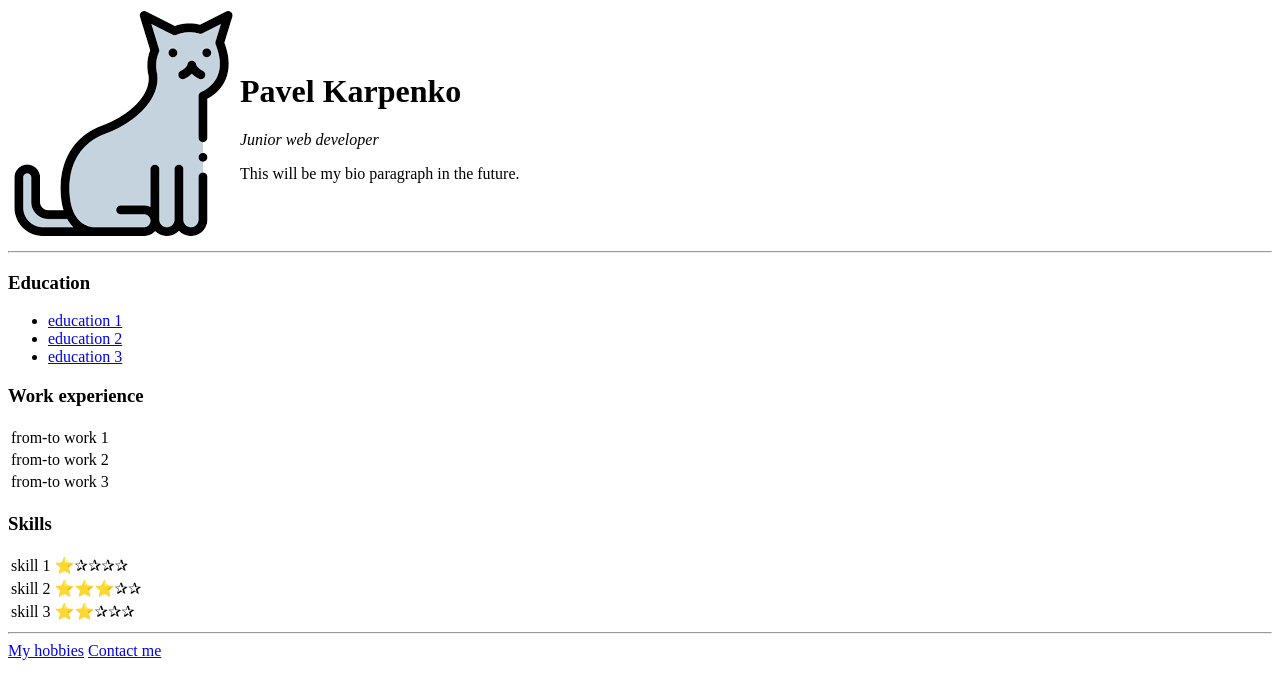
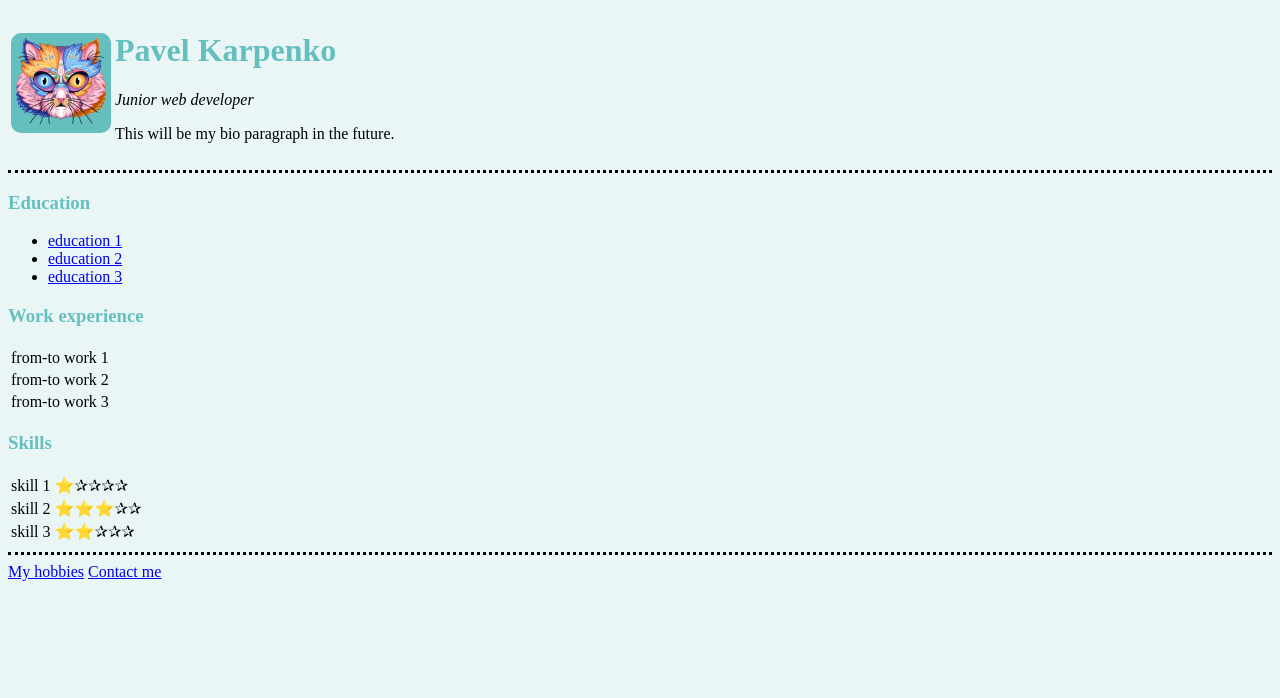
Before and after one commit to pavelKarpenko1739/My-CV-WebSite, a plain HTML site: page index.html in a window 1280 px wide. Drawn offline with Linux system fonts and the light colour scheme.

Commit message:
Add files via upload

```diff
--- /dev/null
+++ b/css/styles.css
@@ -0,0 +1,18 @@
+body{
+  background-color: #EAF6F6;
+}
+
+hr{
+  border-width: 3px;
+
+  border-style: dotted none none;
+  height: 0;
+}
+img{
+  height: 100px;
+  border-radius: 10%;
+  background-color: #66BFBF;
+}
+h1, h3{
+  color: #66BFBF;
+}
--- a/index.html
+++ b/index.html
@@ -4,12 +4,13 @@
 <head>
   <meta charset="utf-8">
   <title>Pavel Karpenko</title>
+  <link rel="stylesheet" href="css/styles.css">
 </head>
 
 <body>
   <table>
     <tr>
-      <td><img src="Images/cat profile pic.png" alt="a profile picture of a cat"></td>
+      <td><img src="Images/cat7.png" alt="a profile picture of a cat"></td>
       <td><h1>Pavel Karpenko</h1>
       <p><em>Junior web developer</em></p>
       <p>This will be my bio paragraph in the future.</p></td>
```
Also changed, not shown: My contact info page.html (+1 -0 lines), My hobbies page.html (+2 -1 lines), Images/cat7.png (added).
